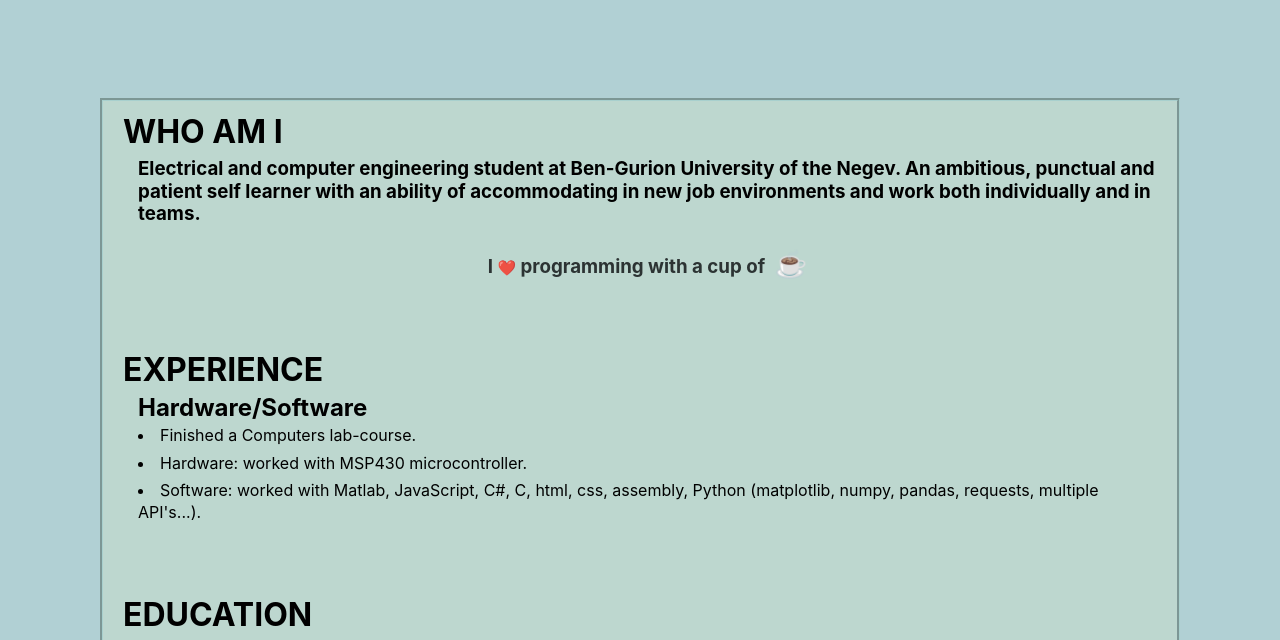
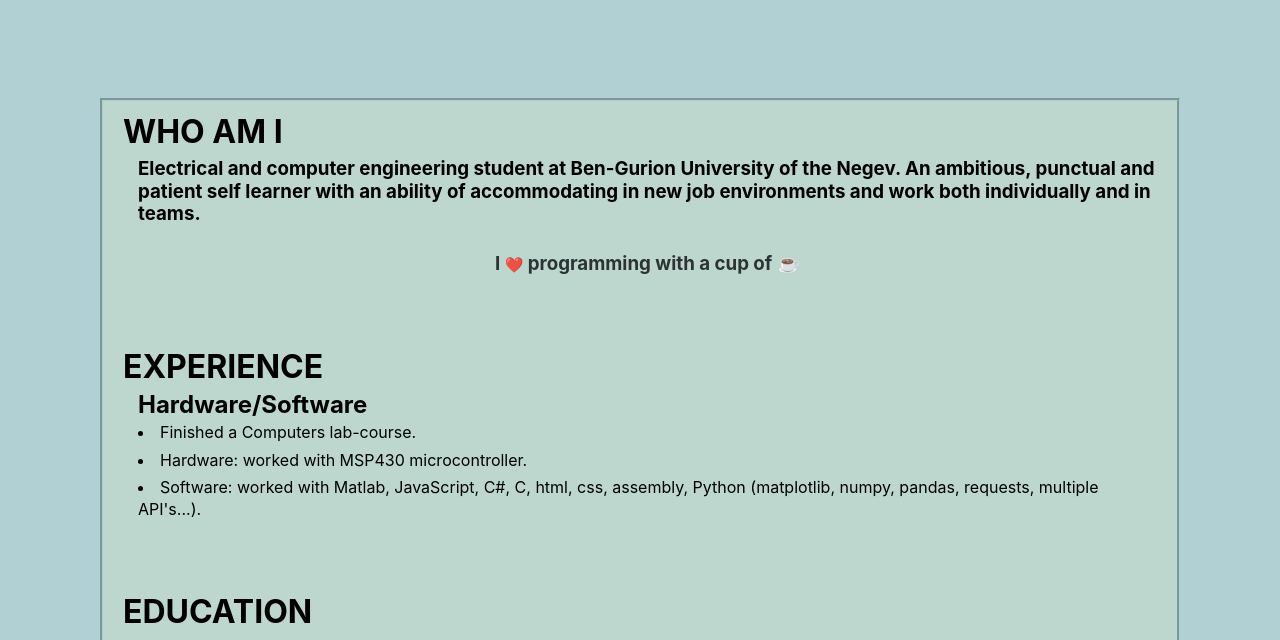
Before and after one commit to NadeemKabha/resume, a plain HTML site: page index.html in a window 1280 px wide. Shown: the part 158-798 px from the top of the page. Drawn offline with Linux system fonts and the light colour scheme.

Commit message:
Update resume.css

```diff
--- a/resume.css
+++ b/resume.css
@@ -144,7 +144,3 @@ main{
     font-size: 0.8em;
     opacity: 0.9;
   }
-  .coffee{
-    font-size: 1.4em;
-    padding-left: 5px;
-  }
```
